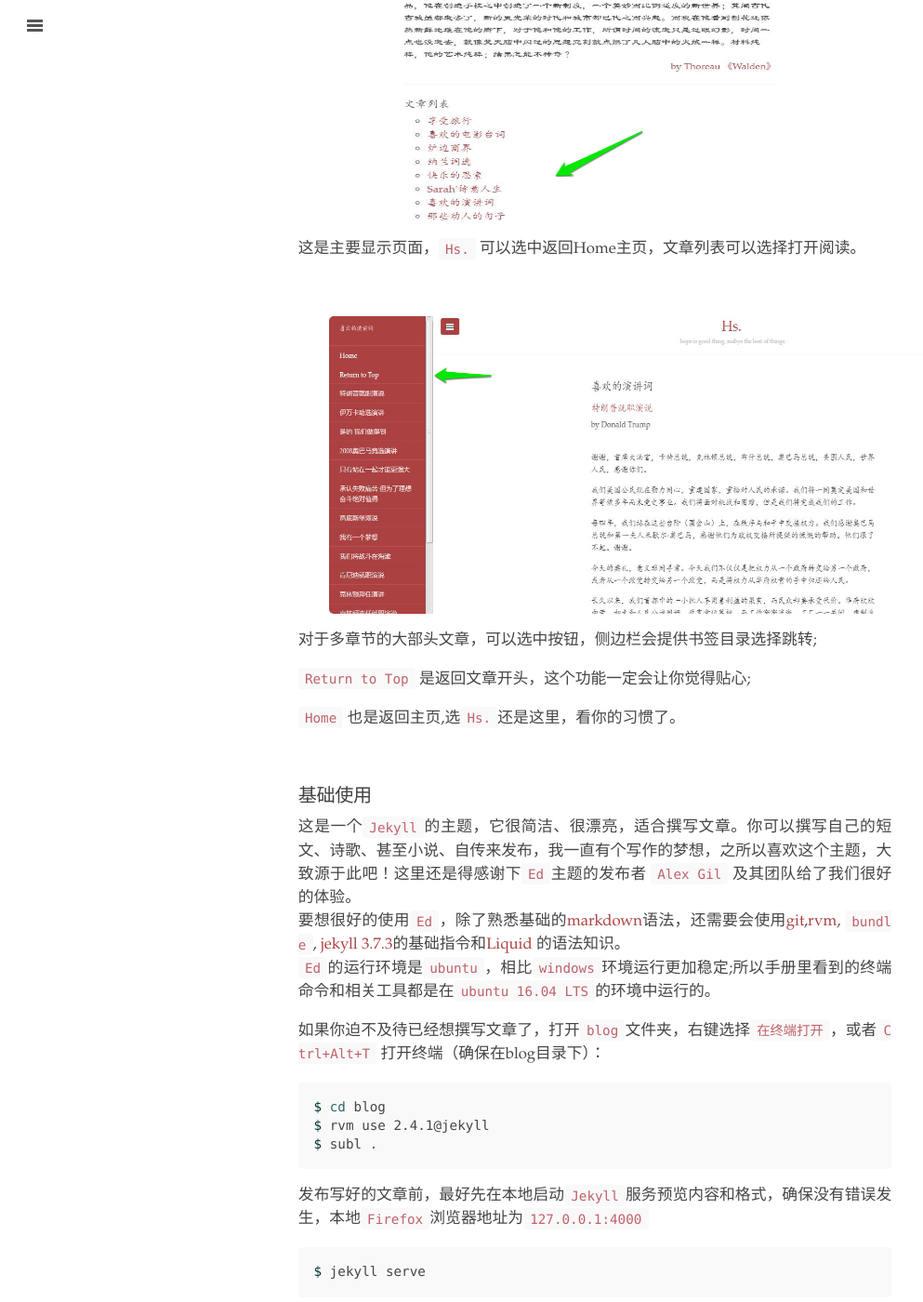
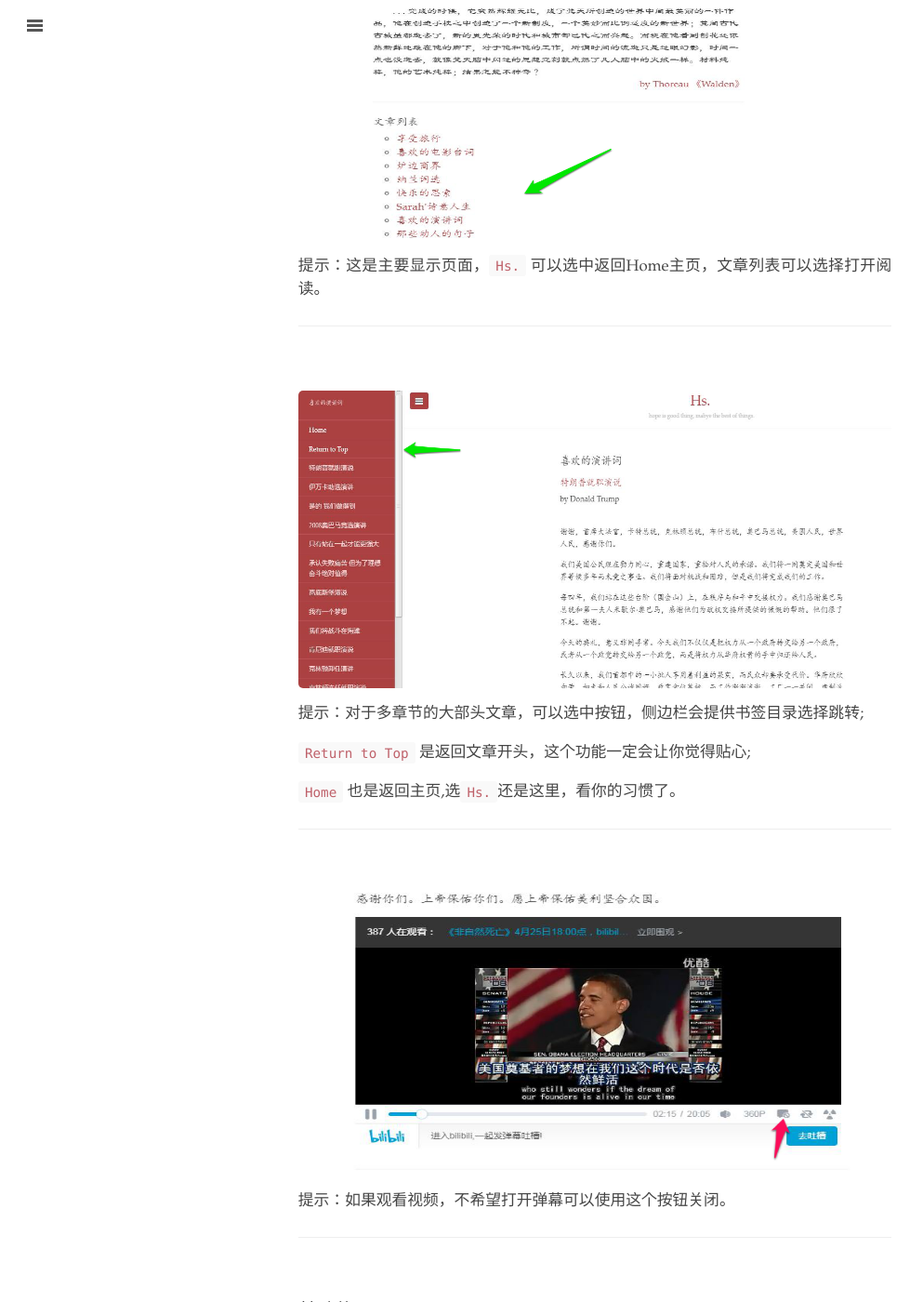
Before and after one commit to symphonyh/blog, a Jekyll site: the page built from documentation.md, in a window 1280 px wide and 1400 px high, scrolled down 1356 px. Shown: the whole window at 93% size, without its empty margins (0-993 px from the left). Built offline with Jekyll 4.4.1, drawn with Linux system fonts in a browser that asks for light colours; a style sheet for code colours, icons or effects is not loaded.

Commit message:
2018-9-10:11:46

```diff
--- a/documentation.md
+++ b/documentation.md
@@ -16,7 +16,7 @@ author: Cloudhan
 
 <img src="/assets/11.png" alt=" " width="800px" height="320px">
 
-这是`Hs.`主界面，指向的按钮可以打开侧边栏，关闭侧边栏鼠标点击其他的区域任意位置，侧边栏里的选项分别是：
+提示：这是`Hs.`主界面，指向的按钮可以打开侧边栏，关闭侧边栏鼠标点击其他的区域任意位置，侧边栏里的选项分别是：
 
 - Home 主页
 - 作者简介
@@ -26,23 +26,31 @@ author: Cloudhan
 - 幕布链接 （一页纸极简思考、笔记工具）
 - Giuhub页面
 
+---
 <br>
-<img src="/assets/33.png" alt=" " width="800px" height="320px">
+<img src="/assets/33.png" alt=" " width="680px" height="320px" style="margin:0">
 
-这是主要显示页面，`Hs.` 可以选中返回Home主页，文章列表可以选择打开阅读。
+提示：这是主要显示页面，`Hs.` 可以选中返回Home主页，文章列表可以选择打开阅读。
 
+---
 <br>
-<img src="/assets/22.png" alt=" " width="800px" height="320px">
 
-对于多章节的大部头文章，可以选中按钮，侧边栏会提供书签目录选择跳转;
+<img src="/assets/22.png" alt=" " width="680px" height="320px" style="margin:0">
+
+提示：对于多章节的大部头文章，可以选中按钮，侧边栏会提供书签目录选择跳转;
 
 `Return to Top` 是返回文章开头，这个功能一定会让你觉得贴心;
 
 `Home` 也是返回主页,选`Hs.`还是这里，看你的习惯了。
 
+---
 <br>
+<img src="/assets/44.png" alt=" " width="680px" height="320px" style="margin:0">
 
+提示：如果观看视频，不希望打开弹幕可以使用这个按钮关闭。
 
+---
+<br>
 ## 基础使用
 
 这是一个`Jekyll`的主题，它很简洁、很漂亮，适合撰写文章。你可以撰写自己的短文、诗歌、甚至小说、自传来发布，我一直有个写作的梦想，之所以喜欢这个主题，大致源于此吧！这里还是得感谢下`Ed`主题的发布者 `Alex Gil` 及其团队给了我们很好的体验。<br>
```
Also changed, not shown: assets/44.png (added).
